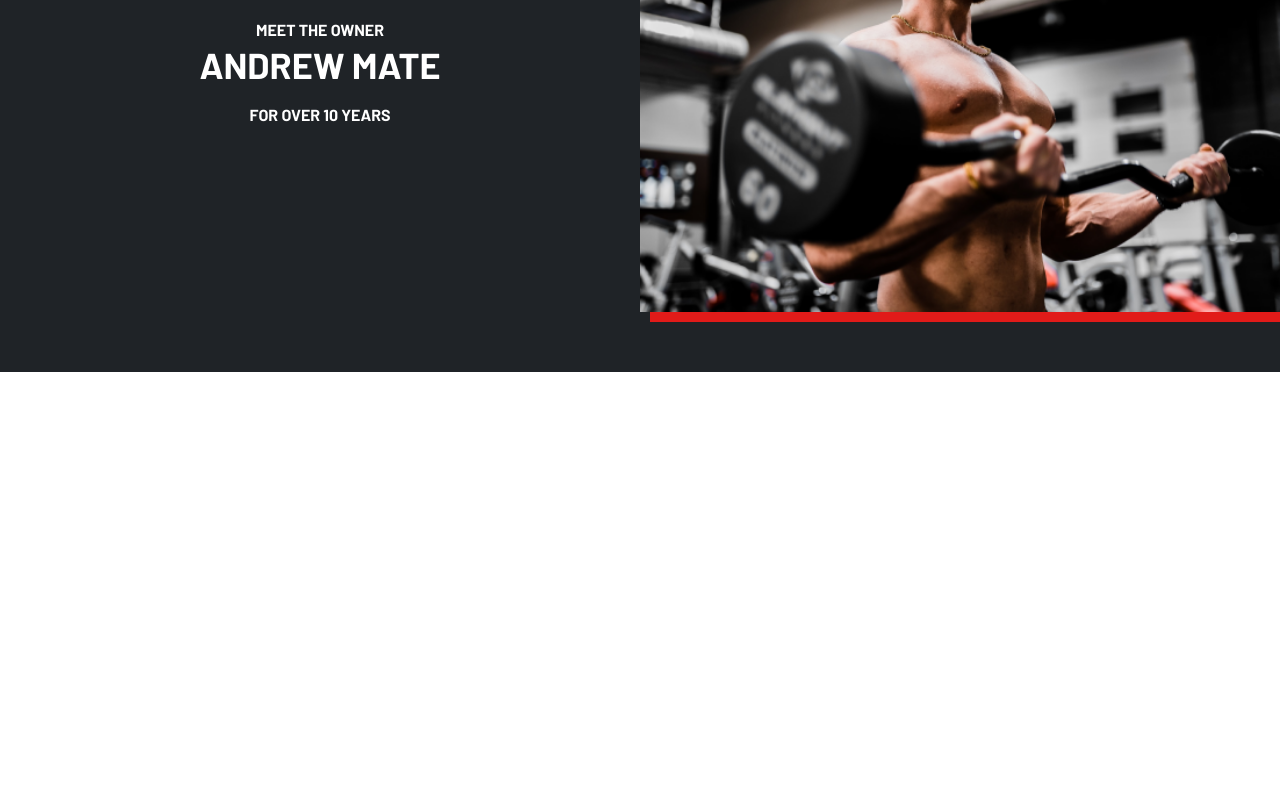
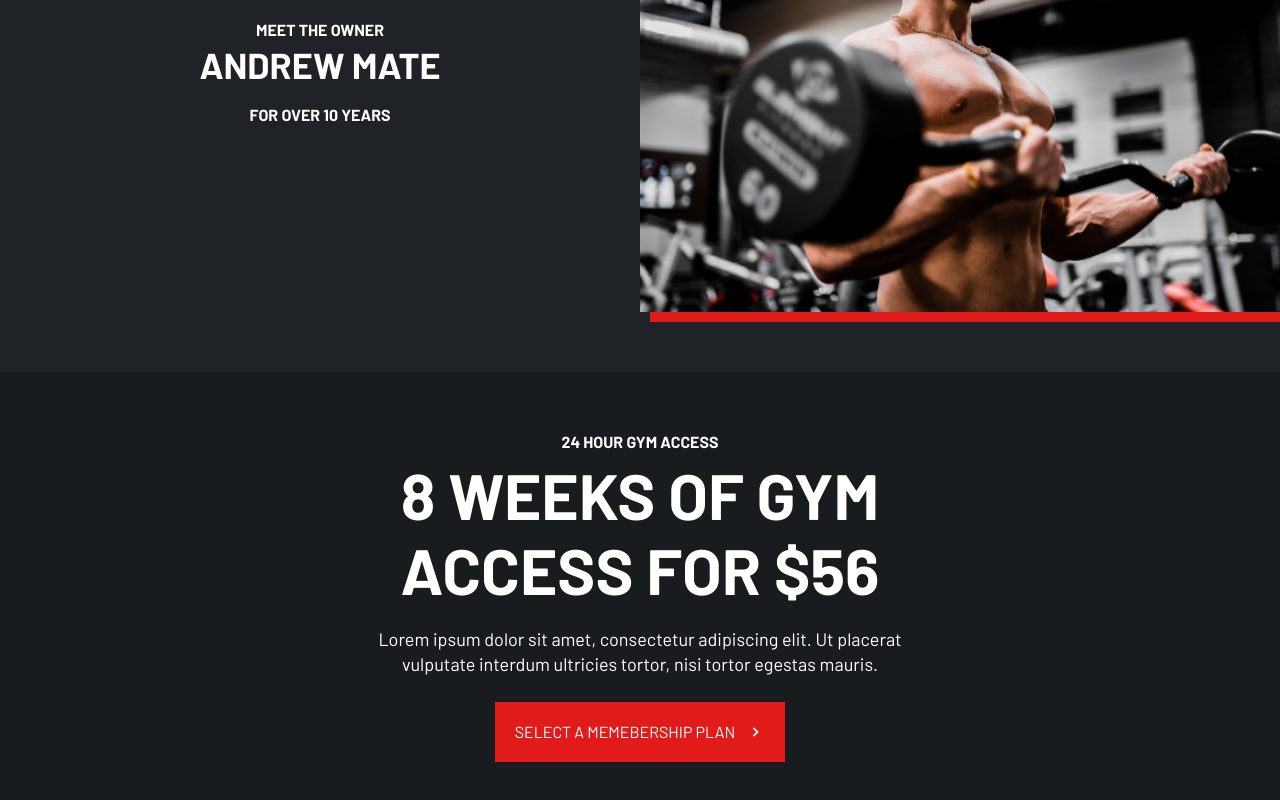
Before and after one commit to mertcancet/gym-template, a Next.js app: page / in a window 1280 px wide. Shown: the part 1728-2528 px from the top of the page. Before the commit the page ends 2100 px from the top, so only its background shows below. Built offline with nearby package versions, Linux system fonts and the light colour scheme.

Commit message:
accesssection completed

```diff
--- /dev/null
+++ b/components/AccessSection.jsx
@@ -0,0 +1,59 @@
+import { Button, Container, Text, Title } from 'components';
+import { RightChevron } from 'components/icons';
+import { styled } from 'stitches.config';
+
+const AccessSection = () => {
+  return (
+    <Wrapper>
+      <Container>
+        <Grid>
+          <div className="container">
+            <Title level={5} className="access">
+              24 hour gym access
+            </Title>
+            <Title level={1} className="weeks">
+              8 weeks of gym access for $56
+            </Title>
+            <Text className="lorem">
+              Lorem ipsum dolor sit amet, consectetur adipiscing elit. Ut
+              placerat vulputate interdum ultricies tortor, nisi tortor egestas
+              mauris.
+            </Text>
+            <Button suffix={<RightChevron width={20} height={20} />}>
+              Select a memebership plan
+            </Button>
+          </div>
+        </Grid>
+      </Container>
+    </Wrapper>
+  );
+};
+
+export default AccessSection;
+
+const Wrapper = styled('div', {
+  backgroundColor: '$black',
+  py: 60,
+});
+
+const Grid = styled('div', {
+  display: 'grid',
+  justifyContent: 'center',
+  '.container': {
+    display: 'flex',
+    justifyContent: 'center',
+    alignItems: 'center',
+    flexDirection: 'column',
+    maxWidth: 543,
+    textAlign: 'center',
+    '.access': {
+      mb: 5,
+    },
+    '.weeks': {
+      mb: 20,
+    },
+    '& .lorem': {
+      mb: '25px !important',
+    },
+  },
+});
--- a/components/index.js
+++ b/components/index.js
@@ -1,3 +1,4 @@
+export { default as AccessSection } from './AccessSection';
 export { default as Button } from './Button';
 export { default as Container } from './Container';
 export { default as Hero } from './Hero';
--- a/pages/index.jsx
+++ b/pages/index.jsx
@@ -1,4 +1,10 @@
-import { Hero, IconSection, OwnerSection, WorldClassSection } from 'components';
+import {
+  AccessSection,
+  Hero,
+  IconSection,
+  OwnerSection,
+  WorldClassSection,
+} from 'components';
 
 const Home = () => {
   return (
@@ -7,6 +13,7 @@ const Home = () => {
       <IconSection />
       <WorldClassSection />
       <OwnerSection />
+      <AccessSection />
     </div>
   );
 };
```
